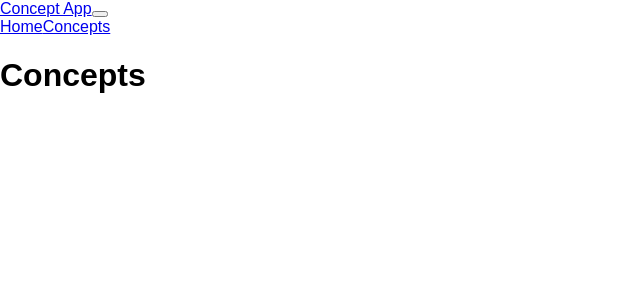
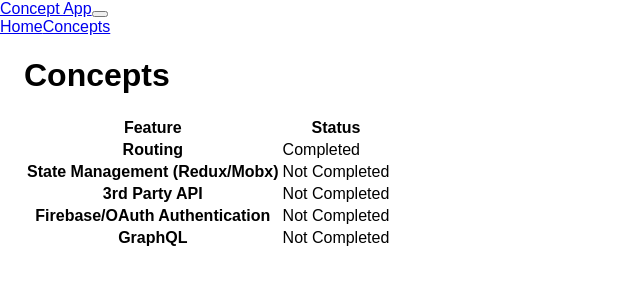
Before and after one commit to jeffharris23/React-Concept, a React (Create React App) app: page /concepts in a window 1280 px wide. Shown: the top 300 px of the page, without its empty margins (0-640 px from the left). Built offline with nearby package versions, Linux system fonts and the light colour scheme; the HTML template or start-up script is replaced by a standard one.

Commit message:
Page clean up and setup

```diff
--- a/package.json
+++ b/package.json
@@ -3,10 +3,13 @@
   "version": "0.1.0",
   "private": true,
   "dependencies": {
+    "animated": "^0.2.2",
+    "mobx": "^4.1.1",
     "react": "^16.3.1",
     "react-dom": "^16.3.1",
     "react-router-dom": "^4.2.2",
-    "react-scripts": "1.1.4"
+    "react-scripts": "1.1.4",
+    "react-transition-group": "^2.3.1"
   },
   "scripts": {
     "start": "react-scripts start",
--- a/src/index.css
+++ b/src/index.css
@@ -1,5 +1,26 @@
+html,
+body,
+#root {
+    height: 100%;
+    width: 100%;
+}
 body {
-  margin: 0;
-  padding: 0;
-  font-family: sans-serif;
+    margin: 0;
+    padding: 0;
+    font-family: sans-serif;
 }
+.wrapper {
+    position: relative;
+    display: flex;
+    flex-flow: column;
+}
+.animated-page-wrapper {
+    position: absolute;
+    top: 62px;
+    left: 0;
+    width: 100%;
+    height: 100%;
+}
+.page {
+    padding: 0 24px;
+}
--- a/src/pages/Concepts.jsx
+++ b/src/pages/Concepts.jsx
@@ -3,7 +3,40 @@ import * as React from 'react';
 class Concepts extends React.Component {
   render() {
     return (
-        <h1>Concepts</h1>
+        <div className="page">
+            <h1>Concepts</h1>
+            <table class="table">
+              <thead>
+                <tr>
+                  <th scope="col">Feature</th>
+                  <th scope="col">Status</th>
+                </tr>
+              </thead>
+              <tbody>
+                <tr>
+                  <th scope="row">Routing</th>
+                  <td>Completed</td>
+                </tr>
+                <tr>
+                  <th scope="row">State Management (Redux/Mobx)</th>
+                  <td>Not Completed</td>
+                </tr>
+                <tr>
+                  <th scope="row">3rd Party API</th>
+                  <td>Not Completed</td>
+                </tr>
+                <tr>
+                  <th scope="row">Firebase/OAuth Authentication</th>
+                  <td>Not Completed</td>
+                </tr>
+                <tr>
+                  <th scope="row">GraphQL</th>
+                  <td>Not Completed</td>
+                </tr>
+              </tbody>
+            </table>
+        </div>
+
     );
   }
 }
--- a/src/pages/Home.jsx
+++ b/src/pages/Home.jsx
@@ -1,9 +1,15 @@
 import * as React from 'react';
+import { NavLink } from 'react-router-dom';
 
 class Home extends React.Component {
   render() {
     return (
+      <div className="page">
         <h1>Home</h1>
+        <p>This is a sample react app. I've built all this stuff in Angular and now want to dig into React's way off doing similar functionality.
+          <NavLink to="/concepts">Visit the concepts page to see the roadmap.</NavLink>
+        </p>
+      </div>
     );
   }
 }
--- a/src/shared/header/Header.jsx
+++ b/src/shared/header/Header.jsx
@@ -4,8 +4,9 @@ import { NavLink } from 'react-router-dom';
 class Header extends React.Component {
   render() {
     return (
-        <nav className="navbar navbar-expand-lg navbar-light bg-light justify-content-between">
+        <nav className="navbar navbar-expand-lg navbar-light bg-light ">
             <div className="container">
+                <div className="row">
                     <a className="navbar-brand" href="#">Concept App</a>
                     <button className="navbar-toggler" type="button" data-toggle="collapse" data-target="#navbarTogglerDemo02" aria-controls="navbarTogglerDemo02" aria-expanded="false" aria-label="Toggle navigation">
                         <span className="navbar-toggler-icon"></span>
@@ -17,6 +18,7 @@ class Header extends React.Component {
                         </div>
                     </div>
                 </div>
+            </div>
         </nav>
     );
   }
```
Lines whose indentation alone changed are shown as unchanged.
